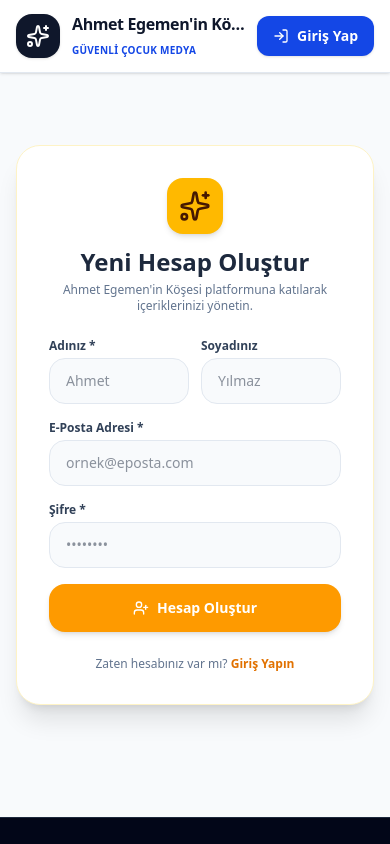
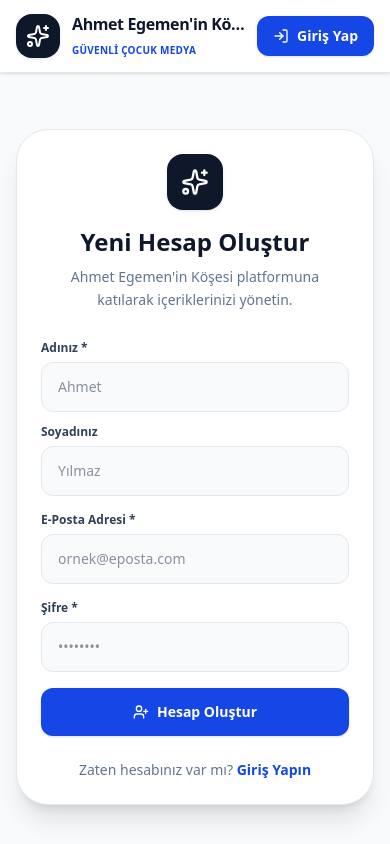
Before and after one commit to kanunal99-jpg/Ahmet-Egemenin-Kosesi, a React (Vite) app: page /register in a window 390 px wide. Shown: the top 844 px of the page. Built offline with nearby package versions, Linux system fonts and the light colour scheme; no server answers.

Commit message:
Refresh registration page visual design

```diff
--- a/src/pages/RegisterPage.tsx
+++ b/src/pages/RegisterPage.tsx
@@ -9,174 +9,34 @@ import { UserPlus, Sparkles, AlertCircle, CheckCircle2 } from 'lucide-react';
 export const RegisterPage: React.FC = () => {
   const navigate = useNavigate();
   const { refreshSession } = useAuth();
-  const [firstName, setFirstName] = useState('');
-  const [lastName, setLastName] = useState('');
-  const [email, setEmail] = useState('');
-  const [password, setPassword] = useState('');
-  const [error, setError] = useState<string | null>(null);
-  const [isLoading, setIsLoading] = useState(false);
-  const [isSuccess, setIsSuccess] = useState(false);
-
+  const [firstName, setFirstName] = useState(''); const [lastName, setLastName] = useState('');
+  const [email, setEmail] = useState(''); const [password, setPassword] = useState('');
+  const [error, setError] = useState<string | null>(null); const [isLoading, setIsLoading] = useState(false); const [isSuccess, setIsSuccess] = useState(false);
   const handleSubmit = async (e: React.FormEvent) => {
     e.preventDefault();
-    if (!email || !password || !firstName) {
-      setError('Lütfen zorunlu alanları doldurun.');
-      return;
-    }
-
-    if (!isSupabaseConfigured) {
-      setError('Supabase henüz yapılandırılmadı.');
-      return;
-    }
-
-    setIsLoading(true);
-    setError(null);
-
+    if (!email || !password || !firstName) return setError('Lütfen zorunlu alanları doldurun.');
+    if (!isSupabaseConfigured) return setError('Supabase henüz yapılandırılmadı.');
+    setIsLoading(true); setError(null);
     try {
-      // Single Account Architecture: All new registrations are created as 'parent'
-      const { data, error: authError } = await supabase.auth.signUp({
-        email,
-        password,
-        options: {
-          data: {
-            first_name: firstName,
-            last_name: lastName,
-            role: 'parent',
-          },
-        },
-      });
-
-      if (authError) {
-        setError(authError.message);
-        setIsLoading(false);
-      } else {
-        if (data.session) {
-          await refreshSession();
-          setIsLoading(false);
-          navigate(ROUTES.HOME, { replace: true });
-        } else {
-          setIsSuccess(true);
-          setIsLoading(false);
-        }
-      }
-    } catch (err: unknown) {
-      const msg = err instanceof Error ? err.message : 'Kayıt gerçekleştirilemedi';
-      setError(msg);
-      setIsLoading(false);
-    }
+      const { data, error: authError } = await supabase.auth.signUp({ email, password, options: { data: { first_name: firstName, last_name: lastName, role: 'parent' } } });
+      if (authError) { setError(authError.message); setIsLoading(false); }
+      else if (data.session) { await refreshSession(); setIsLoading(false); navigate(ROUTES.HOME, { replace: true }); }
+      else { setIsSuccess(true); setIsLoading(false); }
+    } catch (err: unknown) { setError(err instanceof Error ? err.message : 'Kayıt gerçekleştirilemedi'); setIsLoading(false); }
   };
-
   return (
     <MainLayout>
-      <div className="max-w-md mx-auto my-12 bg-white p-8 rounded-3xl border border-amber-100 shadow-xl">
-        <div className="text-center mb-6">
-          <div className="w-14 h-14 rounded-2xl bg-amber-400 text-amber-950 flex items-center justify-center mx-auto mb-3 shadow-md">
-            <Sparkles className="w-8 h-8" />
-          </div>
-          <h1 className="text-2xl font-black text-slate-800">Yeni Hesap Oluştur</h1>
-          <p className="text-xs text-slate-500 mt-1">
-            Ahmet Egemen&apos;in Köşesi platformuna katılarak içeriklerinizi yönetin.
-          </p>
-        </div>
-
-        {error && (
-          <div className="mb-4 p-3 rounded-2xl bg-rose-50 border border-rose-200 text-rose-700 text-xs font-semibold flex items-center gap-2">
-            <AlertCircle className="w-4 h-4 shrink-0" />
-            <span>{error}</span>
-          </div>
-        )}
-
-        {isSuccess ? (
-          <div className="text-center py-4 space-y-4">
-            <div className="w-14 h-14 rounded-2xl bg-emerald-100 text-emerald-600 flex items-center justify-center mx-auto shadow-sm">
-              <CheckCircle2 className="w-8 h-8" />
-            </div>
-            <h2 className="text-xl font-bold text-slate-800">E-Posta Doğrulaması Gerekli</h2>
-            <p className="text-xs text-slate-600 leading-relaxed max-w-sm mx-auto">
-              Kayıt işleminiz başarıyla tamamlandı. Lütfen <strong>{email}</strong> adresinize gönderilen doğrulama e-postasını kontrol edin ve hesabınızı aktifleştirin.
-            </p>
-            <div className="pt-2">
-              <Link
-                to={ROUTES.LOGIN}
-                className="inline-flex items-center justify-center w-full py-3.5 bg-amber-500 hover:bg-amber-600 text-white font-bold rounded-2xl text-xs shadow-md transition-all"
-              >
-                Giriş Sayfasına Git
-              </Link>
-            </div>
-          </div>
-        ) : (
+      <div className="max-w-md mx-auto my-8 sm:my-12 bg-white p-6 sm:p-8 rounded-[2rem] border border-slate-200 shadow-xl">
+        <div className="text-center mb-7"><div className="w-14 h-14 rounded-2xl bg-slate-900 text-white flex items-center justify-center mx-auto mb-4 shadow-sm"><Sparkles className="w-7 h-7" /></div><h1 className="text-2xl font-black text-slate-900">Yeni Hesap Oluştur</h1><p className="text-sm text-slate-500 mt-2 leading-relaxed">Ahmet Egemen&apos;in Köşesi platformuna katılarak içeriklerinizi yönetin.</p></div>
+        {error && <div className="mb-5 p-3.5 rounded-xl bg-red-50 border border-red-200 text-red-700 text-xs font-semibold flex items-center gap-2"><AlertCircle className="w-4 h-4 shrink-0" /><span>{error}</span></div>}
+        {isSuccess ? <div className="text-center py-4 space-y-4"><div className="w-14 h-14 rounded-2xl bg-emerald-100 text-emerald-700 flex items-center justify-center mx-auto"><CheckCircle2 className="w-8 h-8" /></div><h2 className="text-xl font-bold text-slate-900">E-Posta Doğrulaması Gerekli</h2><p className="text-sm text-slate-600 leading-relaxed">Kayıt işleminiz başarıyla tamamlandı. <strong>{email}</strong> adresinize gönderilen doğrulama e-postasını kontrol edin.</p><Link to={ROUTES.LOGIN} className="inline-flex justify-center w-full py-3.5 bg-blue-700 hover:bg-blue-800 text-white font-bold rounded-xl text-sm shadow-sm">Giriş Sayfasına Git</Link></div> :
           <form onSubmit={handleSubmit} className="space-y-4">
-            <div className="grid grid-cols-2 gap-3">
-              <div>
-                <label className="block text-xs font-bold text-slate-700 mb-1">Adınız *</label>
-                <input
-                  type="text"
-                  required
-                  value={firstName}
-                  onChange={(e) => setFirstName(e.target.value)}
-                  placeholder="Ahmet"
-                  className="w-full px-4 py-3 rounded-2xl bg-slate-50 border border-slate-200 focus:outline-none focus:ring-2 focus:ring-amber-500 text-sm font-medium"
-                />
-              </div>
-              <div>
-                <label className="block text-xs font-bold text-slate-700 mb-1">Soyadınız</label>
-                <input
-                  type="text"
-                  value={lastName}
-                  onChange={(e) => setLastName(e.target.value)}
-                  placeholder="Yılmaz"
-                  className="w-full px-4 py-3 rounded-2xl bg-slate-50 border border-slate-200 focus:outline-none focus:ring-2 focus:ring-amber-500 text-sm font-medium"
-                />
-              </div>
-            </div>
-
-            <div>
-              <label className="block text-xs font-bold text-slate-700 mb-1">E-Posta Adresi *</label>
-              <input
-                type="email"
-                required
-                value={email}
-                onChange={(e) => setEmail(e.target.value)}
-                placeholder="ornek@eposta.com"
-                className="w-full px-4 py-3 rounded-2xl bg-slate-50 border border-slate-200 focus:outline-none focus:ring-2 focus:ring-amber-500 text-sm font-medium"
-              />
-            </div>
-
-            <div>
-              <label className="block text-xs font-bold text-slate-700 mb-1">Şifre *</label>
-              <input
-                type="password"
-                required
-                value={password}
-                onChange={(e) => setPassword(e.target.value)}
-                placeholder="••••••••"
-                className="w-full px-4 py-3 rounded-2xl bg-slate-50 border border-slate-200 focus:outline-none focus:ring-2 focus:ring-amber-500 text-sm font-medium"
-              />
-            </div>
-
-            <button
-              type="submit"
-              disabled={isLoading}
-              className="w-full py-3.5 bg-amber-500 hover:bg-amber-600 text-white font-bold rounded-2xl shadow-md transition-all flex items-center justify-center gap-2 text-sm"
-            >
-              {isLoading ? (
-                <div className="w-5 h-5 border-2 border-white border-t-transparent rounded-full animate-spin" />
-              ) : (
-                <>
-                  <UserPlus className="w-4 h-4" />
-                  Hesap Oluştur
-                </>
-              )}
-            </button>
-          </form>
-        )}
-
-        <div className="mt-6 text-center text-xs text-slate-500">
-          Zaten hesabınız var mı?{' '}
-          <Link to={ROUTES.LOGIN} className="font-bold text-amber-600 hover:underline">
-            Giriş Yapın
-          </Link>
-        </div>
+            <div className="grid grid-cols-1 sm:grid-cols-2 gap-3"><div><label className="block text-xs font-bold text-slate-700 mb-1.5">Adınız *</label><input type="text" required value={firstName} onChange={(e) => setFirstName(e.target.value)} placeholder="Ahmet" className="w-full px-4 py-3.5 rounded-xl bg-slate-50 border border-slate-200 focus:outline-none focus:ring-2 focus:ring-blue-600/25 focus:border-blue-600 text-sm" /></div><div><label className="block text-xs font-bold text-slate-700 mb-1.5">Soyadınız</label><input type="text" value={lastName} onChange={(e) => setLastName(e.target.value)} placeholder="Yılmaz" className="w-full px-4 py-3.5 rounded-xl bg-slate-50 border border-slate-200 focus:outline-none focus:ring-2 focus:ring-blue-600/25 focus:border-blue-600 text-sm" /></div></div>
+            <div><label className="block text-xs font-bold text-slate-700 mb-1.5">E-Posta Adresi *</label><input type="email" required value={email} onChange={(e) => setEmail(e.target.value)} placeholder="ornek@eposta.com" className="w-full px-4 py-3.5 rounded-xl bg-slate-50 border border-slate-200 focus:outline-none focus:ring-2 focus:ring-blue-600/25 focus:border-blue-600 text-sm" /></div>
+            <div><label className="block text-xs font-bold text-slate-700 mb-1.5">Şifre *</label><input type="password" required value={password} onChange={(e) => setPassword(e.target.value)} placeholder="••••••••" className="w-full px-4 py-3.5 rounded-xl bg-slate-50 border border-slate-200 focus:outline-none focus:ring-2 focus:ring-blue-600/25 focus:border-blue-600 text-sm" /></div>
+            <button type="submit" disabled={isLoading} className="w-full py-3.5 bg-blue-700 hover:bg-blue-800 disabled:opacity-60 text-white font-bold rounded-xl shadow-sm transition-all flex items-center justify-center gap-2 text-sm">{isLoading ? <div className="w-5 h-5 border-2 border-white border-t-transparent rounded-full animate-spin" /> : <><UserPlus className="w-4 h-4" />Hesap Oluştur</>}</button>
+          </form>}
+        <div className="mt-6 text-center text-sm text-slate-500">Zaten hesabınız var mı? <Link to={ROUTES.LOGIN} className="font-bold text-blue-700 hover:text-blue-800 hover:underline">Giriş Yapın</Link></div>
       </div>
     </MainLayout>
   );
```
